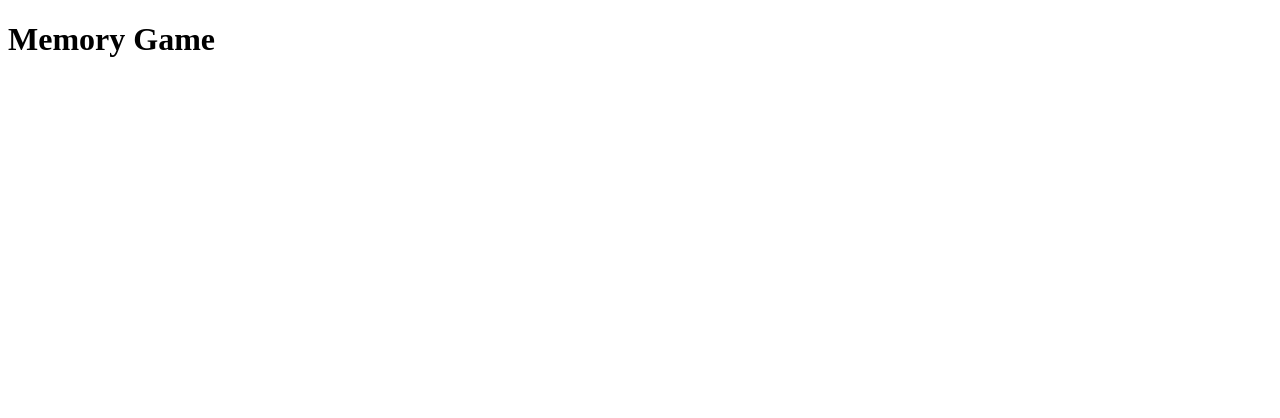
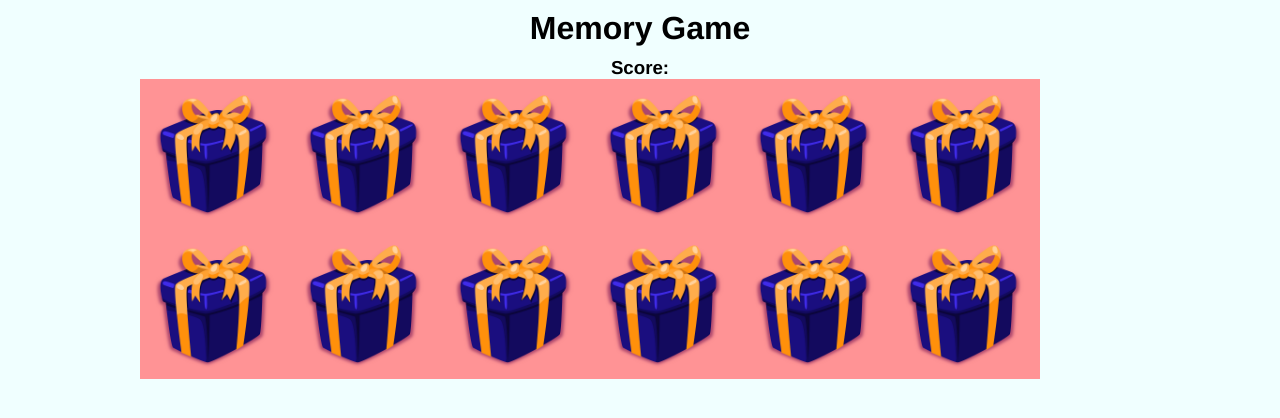
Before and after one commit to Karnveer-Grewal/memory-game, a plain HTML site: page index.html in a window 1280 px wide. Drawn offline with Linux system fonts and the light colour scheme.

Commit message:
added basic card display

```diff
--- a/index.css
+++ b/index.css
@@ -0,0 +1,27 @@
+* {
+  margin: 0;
+  box-sizing: border-box;
+  font-family: 'Franklin Gothic Medium', 'Arial Narrow', Arial, sans-serif;
+  background-color: azure;
+}
+
+h1 {
+  text-align: center;
+  margin: 10px 0px;
+}
+
+h3 {
+  text-align: center;
+}
+
+img {
+  width: 150px;
+}
+
+#grid {
+  width: 1000px;
+  height: 300px;
+  display: flex;
+  flex-wrap: wrap;
+  margin: 0 auto;
+}
--- a/index.html
+++ b/index.html
@@ -9,6 +9,8 @@
   </head>
   <body>
     <h1>Memory Game</h1>
+    <h3>Score: <span id="result"></span></h3>
+    <div id="grid"></div>
     <script src="index.js"></script>
   </body>
 </html>
--- a/index.js
+++ b/index.js
@@ -0,0 +1,68 @@
+const cardArray = [
+  {
+    name: 'bee',
+    img: 'images/bee.png',
+  },
+  {
+    name: 'chicken',
+    img: 'images/chicken.png',
+  },
+  {
+    name: 'elephant',
+    img: 'images/elephant.png',
+  },
+  {
+    name: 'giraffe',
+    img: 'images/giraffe.png',
+  },
+  {
+    name: 'goat',
+    img: 'images/goat.png',
+  },
+  {
+    name: 'lion',
+    img: 'images/lion.png',
+  },
+  {
+    name: 'bee',
+    img: 'images/bee.png',
+  },
+  {
+    name: 'chicken',
+    img: 'images/chicken.png',
+  },
+  {
+    name: 'elephant',
+    img: 'images/elephant.png',
+  },
+  {
+    name: 'giraffe',
+    img: 'images/giraffe.png',
+  },
+  {
+    name: 'goat',
+    img: 'images/goat.png',
+  },
+  {
+    name: 'lion',
+    img: 'images/lion.png',
+  },
+];
+
+cardArray.sort(() => 0.5 - Math.random());
+
+console.log(cardArray);
+
+const gridDisplay = document.querySelector('#grid');
+const cardsChosen = [];
+
+function createBoard() {
+  for (let i = 0; i < cardArray.length; i++) {
+    const card = document.createElement('img');
+    card.setAttribute('src', 'images/card.png');
+    card.setAttribute('data-id', i);
+    gridDisplay.appendChild(card);
+  }
+}
+
+createBoard();
```
Also changed, not shown: images/bee.png (added), images/blank.png (added), images/card.png (added), images/chicken.png (added), images/elephant.png (added), images/giraffe.png (added), images/goat.png (added), images/lion.png (added).
